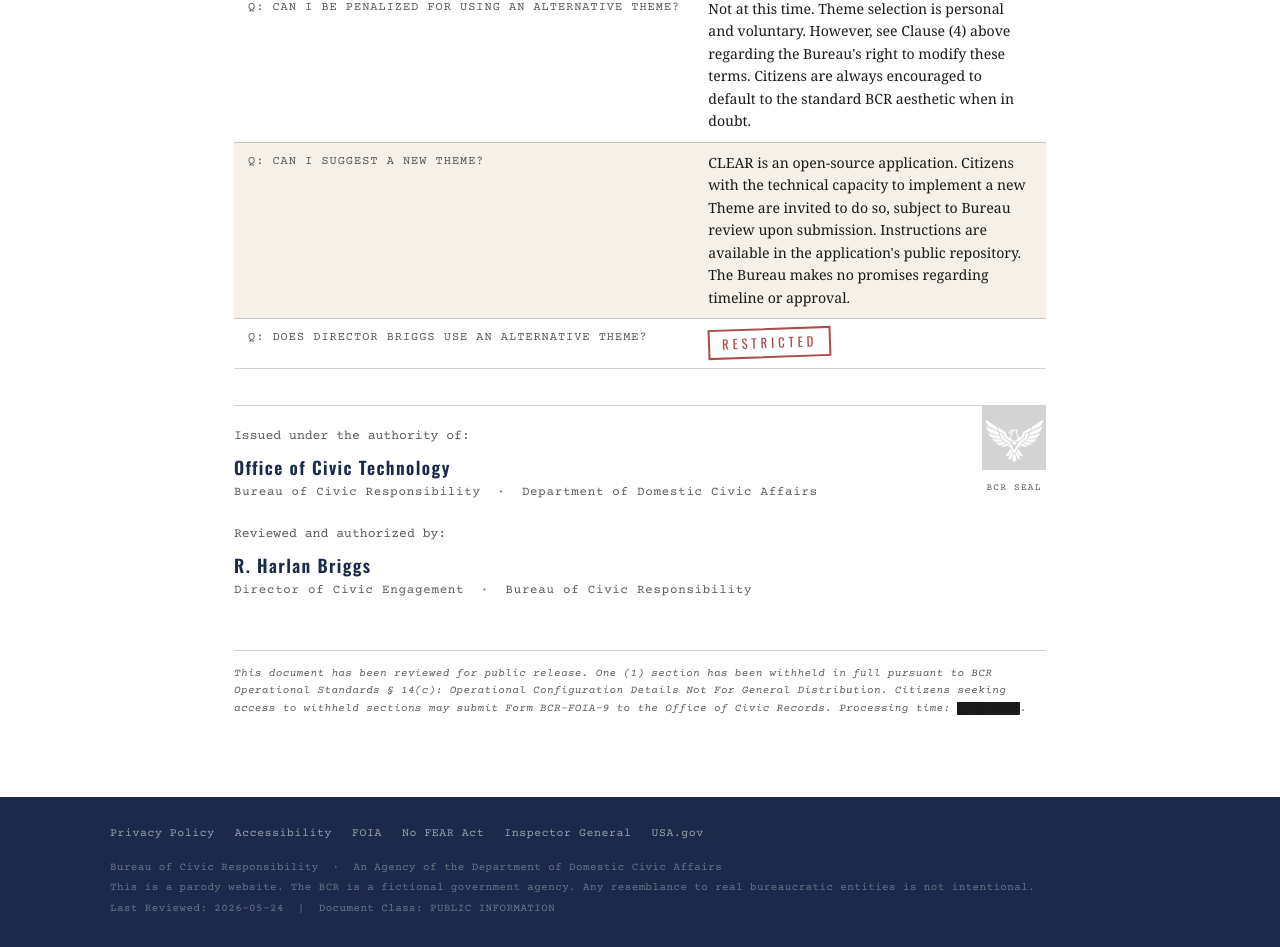
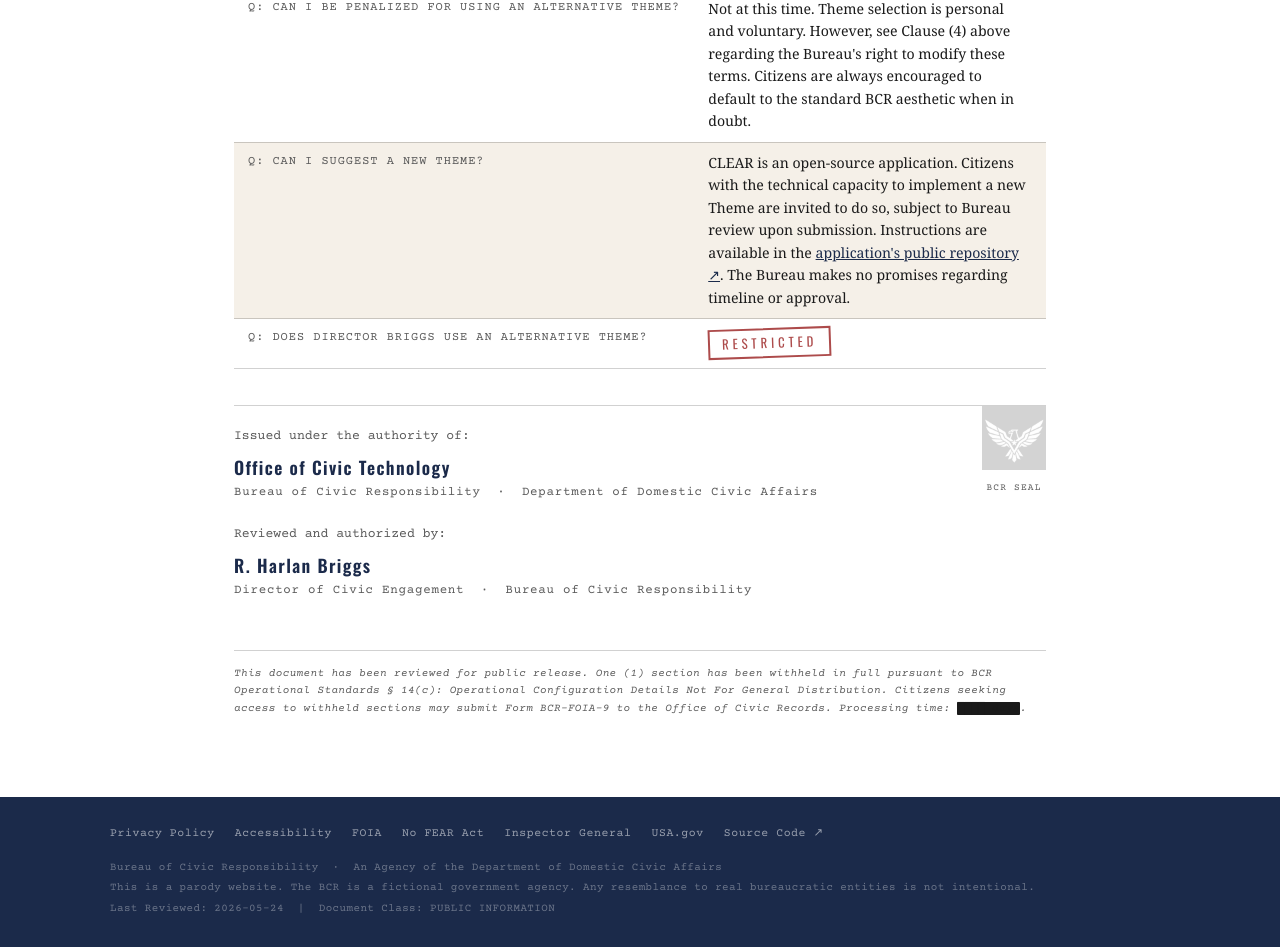
Before and after one commit to bdemann/the-bureau, a website built with Vite: page bureau-site/announcements/operational-themes.html in a window 1280 px wide. Shown: the part 2854-3801 px from the top of the page. Built offline with nearby package versions, Linux system fonts and the light colour scheme.

Commit message:
docs(bureau-site): add GitHub repo link to all page footers + themes FAQ
- All 9 bureau-site HTML files: 'Source Code ↗' added to footer links
  pointing to https://github.com/bdemann/the-bureau
- announcements/operational-themes.html: FAQ answer for 'Can I suggest a
  new Theme?' now hyperlinks 'application's public repository' to the repo

Co-Authored-By: Claude Sonnet 4.6 <noreply@anthropic.com>

```diff
--- a/bureau-site/announcements/operational-themes.html
+++ b/bureau-site/announcements/operational-themes.html
@@ -447,7 +447,9 @@
                     <td class="field-label">Q: Can I suggest a new Theme?</td>
                     <td>CLEAR is an open-source application. Citizens with the technical capacity to
                         implement a new Theme are invited to do so, subject to Bureau review upon
-                        submission. Instructions are available in the application's public repository.
+                        submission. Instructions are available in the
+                        <a href="https://github.com/bdemann/the-bureau" target="_blank">application's
+                        public repository ↗</a>.
                         The Bureau makes no promises regarding timeline or approval.</td>
                 </tr>
                 <tr>
@@ -498,6 +500,7 @@
                 <a href="#">No FEAR Act</a>
                 <a href="#">Inspector General</a>
                 <a href="#">USA.gov</a>
+                <a href="https://github.com/bdemann/the-bureau" target="_blank">Source Code ↗</a>
             </div>
             <div class="footer-copy">
                 Bureau of Civic Responsibility &nbsp;·&nbsp; An Agency of the Department of Domestic Civic Affairs<br>
```
Also changed, not shown: bureau-site/about.html (+1 -0 lines), bureau-site/awards/field-agent-of-the-quarter.html (+1 -0 lines), bureau-site/awards/reagan-mccarthy-medal-of-patriotic-service.html (+1 -0 lines), bureau-site/citizens/patriots.html (+1 -0 lines), bureau-site/citizens/watchlist.html (+1 -0 lines), bureau-site/how-clear-works.html (+1 -0 lines), bureau-site/index.html (+1 -0 lines), bureau-site/leadership.html (+1 -0 lines).
